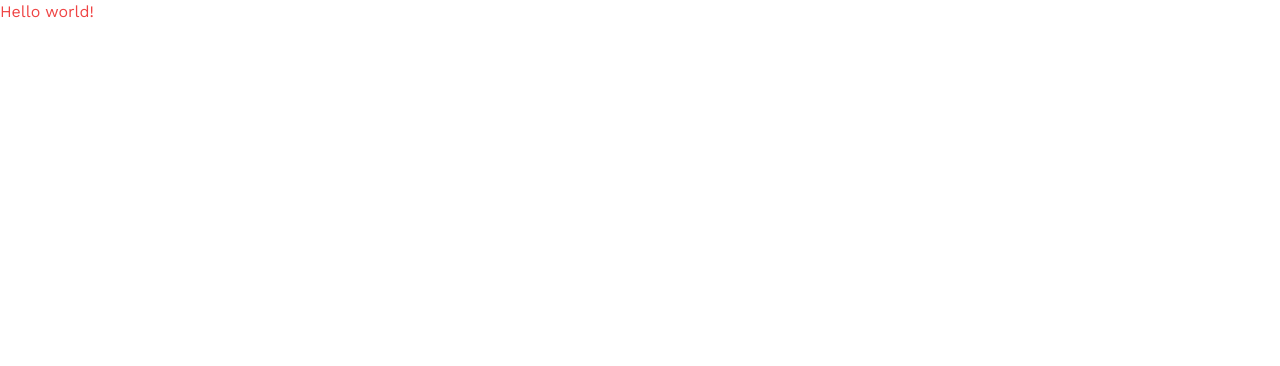
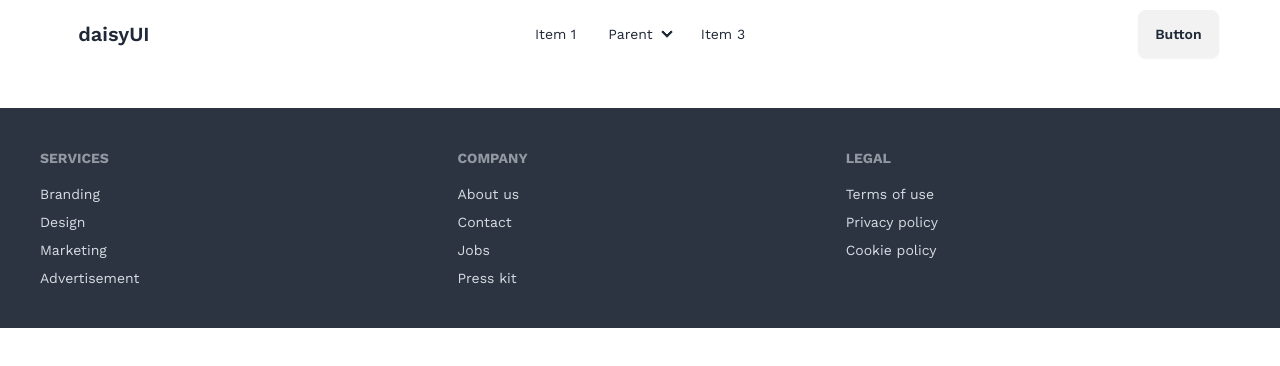
Before and after one commit to RaiyanJiyon/Book-Vibe, a React (Vite) app: page / in a window 1280 px wide. Shown: the top 366 px of the page. Built offline with nearby package versions, Linux system fonts and the light colour scheme.

Commit message:
Added Navbar and Footer basic structure component

```diff
--- a/src/App.jsx
+++ b/src/App.jsx
@@ -1,33 +1,9 @@
-import { useState } from 'react'
-import reactLogo from './assets/react.svg'
-import viteLogo from '/vite.svg'
 import './App.css'
 
 function App() {
-  const [count, setCount] = useState(0)
 
   return (
     <>
-      <div>
-        <a href="https://vite.dev" target="_blank">
-          <img src={viteLogo} className="logo" alt="Vite logo" />
-        </a>
-        <a href="https://react.dev" target="_blank">
-          <img src={reactLogo} className="logo react" alt="React logo" />
-        </a>
-      </div>
-      <h1>Vite + React</h1>
-      <div className="card">
-        <button onClick={() => setCount((count) => count + 1)}>
-          count is {count}
-        </button>
-        <p>
-          Edit <code>src/App.jsx</code> and save to test HMR
-        </p>
-      </div>
-      <p className="read-the-docs">
-        Click on the Vite and React logos to learn more
-      </p>
     </>
   )
 }
--- /dev/null
+++ b/src/components/ErrorPage/ErrorPage.jsx
@@ -0,0 +1,11 @@
+import React from 'react';
+
+const ErrorPage = () => {
+    return (
+        <div>
+            <h1>OOPS!!</h1>
+        </div>
+    );
+};
+
+export default ErrorPage;
--- /dev/null
+++ b/src/components/Footer/Footer.jsx
@@ -0,0 +1,30 @@
+import React from 'react';
+
+const Footer = () => {
+    return (
+        <footer className="footer bg-neutral text-neutral-content p-10 mt-10">
+            <nav>
+                <h6 className="footer-title">Services</h6>
+                <a className="link link-hover">Branding</a>
+                <a className="link link-hover">Design</a>
+                <a className="link link-hover">Marketing</a>
+                <a className="link link-hover">Advertisement</a>
+            </nav>
+            <nav>
+                <h6 className="footer-title">Company</h6>
+                <a className="link link-hover">About us</a>
+                <a className="link link-hover">Contact</a>
+                <a className="link link-hover">Jobs</a>
+                <a className="link link-hover">Press kit</a>
+            </nav>
+            <nav>
+                <h6 className="footer-title">Legal</h6>
+                <a className="link link-hover">Terms of use</a>
+                <a className="link link-hover">Privacy policy</a>
+                <a className="link link-hover">Cookie policy</a>
+            </nav>
+        </footer>
+    );
+};
+
+export default Footer;
--- /dev/null
+++ b/src/components/NavBar/NavBar.jsx
@@ -0,0 +1,60 @@
+import React from 'react';
+
+const NavBar = () => {
+    return (
+        <div className="navbar w-11/12 mx-auto">
+            <div className="navbar-start">
+                <div className="dropdown">
+                    <div tabIndex={0} role="button" className="btn btn-ghost lg:hidden">
+                        <svg
+                            xmlns="http://www.w3.org/2000/svg"
+                            className="h-5 w-5"
+                            fill="none"
+                            viewBox="0 0 24 24"
+                            stroke="currentColor">
+                            <path
+                                strokeLinecap="round"
+                                strokeLinejoin="round"
+                                strokeWidth="2"
+                                d="M4 6h16M4 12h8m-8 6h16" />
+                        </svg>
+                    </div>
+                    <ul
+                        tabIndex={0}
+                        className="menu menu-sm dropdown-content bg-base-100 rounded-box z-[1] mt-3 w-52 p-2 shadow">
+                        <li><a>Item 1</a></li>
+                        <li>
+                            <a>Parent</a>
+                            <ul className="p-2">
+                                <li><a>Submenu 1</a></li>
+                                <li><a>Submenu 2</a></li>
+                            </ul>
+                        </li>
+                        <li><a>Item 3</a></li>
+                    </ul>
+                </div>
+                <a className="btn btn-ghost text-xl">daisyUI</a>
+            </div>
+            <div className="navbar-center hidden lg:flex">
+                <ul className="menu menu-horizontal px-1">
+                    <li><a>Item 1</a></li>
+                    <li>
+                        <details>
+                            <summary>Parent</summary>
+                            <ul className="p-2">
+                                <li><a>Submenu 1</a></li>
+                                <li><a>Submenu 2</a></li>
+                            </ul>
+                        </details>
+                    </li>
+                    <li><a>Item 3</a></li>
+                </ul>
+            </div>
+            <div className="navbar-end">
+                <a className="btn">Button</a>
+            </div>
+        </div>
+    );
+};
+
+export default NavBar;
--- /dev/null
+++ b/src/components/Root/Root.jsx
@@ -0,0 +1,16 @@
+import React from 'react';
+import NavBar from '../NavBar/NavBar';
+import Footer from '../Footer/Footer';
+import { Outlet } from 'react-router-dom';
+
+const Root = () => {
+    return (
+        <div>
+            <NavBar />
+            <Outlet />
+            <Footer />
+        </div>
+    );
+};
+
+export default Root;
--- a/src/main.jsx
+++ b/src/main.jsx
@@ -5,11 +5,14 @@
   RouterProvider,
 } from "react-router-dom";
 import "./index.css";
+import Root from "./components/Root/Root";
+import ErrorPage from "./components/ErrorPage/ErrorPage";
 
 const router = createBrowserRouter([
   {
     path: "/",
-    element: <div className="text-red-500">Hello world!</div>,
+    errorElement: <ErrorPage />,
+    element: <Root />,
   },
 ]);
 
```
